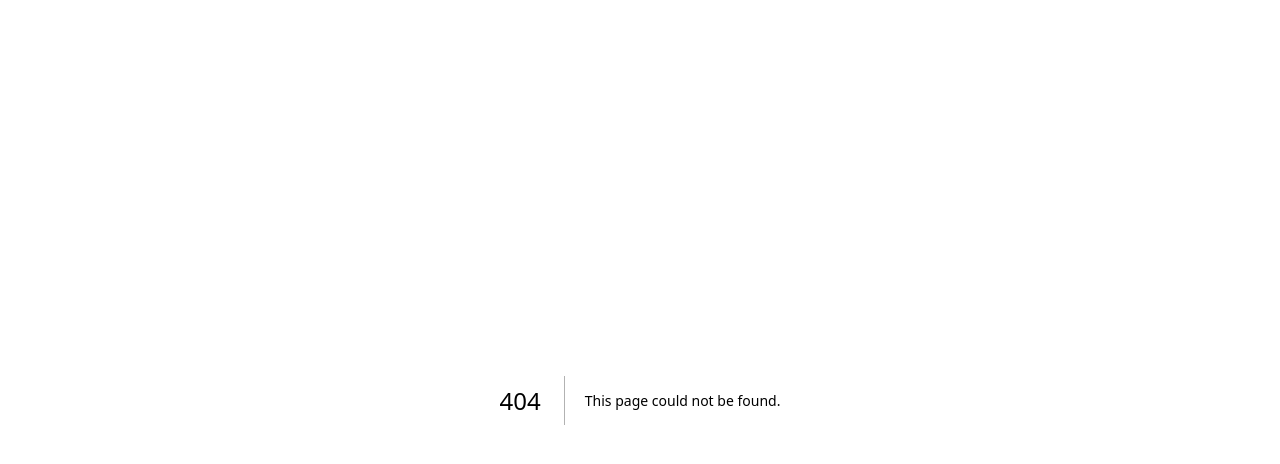
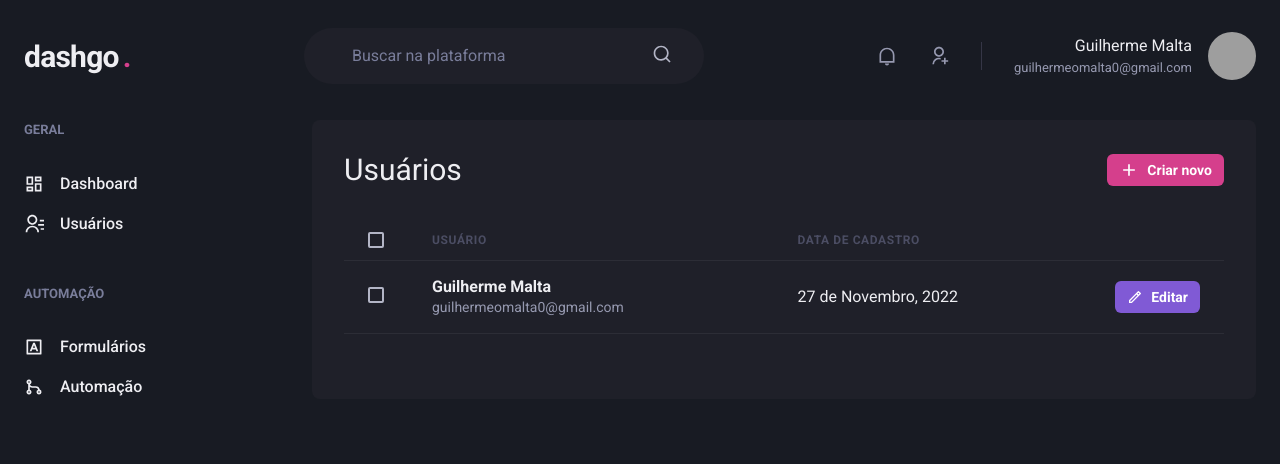
Before and after one commit to GuilhermeOM/dashgo, a Next.js app: page /users in a window 1280 px wide. Before the commit this address had no page. Shown: the top 464 px of the page. Built offline with nearby package versions, Linux system fonts and the light colour scheme; grey boxes are pictures that could not be loaded.

Commit message:
Creating UserList page

```diff
--- /dev/null
+++ b/pages/users/index.tsx
@@ -0,0 +1,87 @@
+import {
+  Box,
+  Button,
+  Checkbox,
+  Flex,
+  Heading,
+  Icon,
+  Table,
+  Tbody,
+  Td,
+  Text,
+  Th,
+  Thead,
+  Tr,
+} from "@chakra-ui/react";
+import { Header } from "../../components/Header";
+import { Sidebar } from "../../components/Sidebar";
+import { RiAddLine, RiPencilLine } from "react-icons/ri";
+
+export default function UserList() {
+  return (
+    <Box>
+      <Header />
+
+      <Flex w="100%" my="6" maxWidth={1400} mx="auto" px="6">
+        <Sidebar />
+
+        <Box flex="1" borderRadius={8} bg="gray.800" p="8">
+          <Flex mb="8" justify="space-between" align="center">
+            <Heading size="lg" fontWeight="normal">
+              Usuários
+            </Heading>
+
+            <Button
+              as="a"
+              size="sm"
+              fontSize="sm"
+              colorScheme="pink"
+              leftIcon={<Icon as={RiAddLine} fontSize="20" />}
+            >
+              Criar novo
+            </Button>
+          </Flex>
+          <Table colorScheme="whiteAlpha">
+            <Thead>
+              <Tr>
+                <Th px="6" color="gray.300" w="8">
+                  <Checkbox colorScheme="pink" />
+                </Th>
+                <Th>Usuário</Th>
+                <Th>Data de cadastro</Th>
+                <Th w="8"></Th>
+              </Tr>
+            </Thead>
+            <Tbody>
+              <Tr>
+                <Td px="6">
+                  <Checkbox colorScheme="pink" />
+                </Td>
+                <Td>
+                  <Box>
+                    <Text fontWeight="bold">Guilherme Malta</Text>
+                    <Text fontSize="sm" color="gray.300">
+                      guilhermeomalta0@gmail.com
+                    </Text>
+                  </Box>
+                </Td>
+                <Td>27 de Novembro, 2022</Td>
+                <Td>
+                  <Button
+                    as="a"
+                    size="sm"
+                    fontSize="sm"
+                    colorScheme="purple"
+                    leftIcon={<Icon as={RiPencilLine} fontSize="16" />}
+                  >
+                    Editar
+                  </Button>
+                </Td>
+              </Tr>
+            </Tbody>
+          </Table>
+        </Box>
+      </Flex>
+    </Box>
+  );
+}
```
